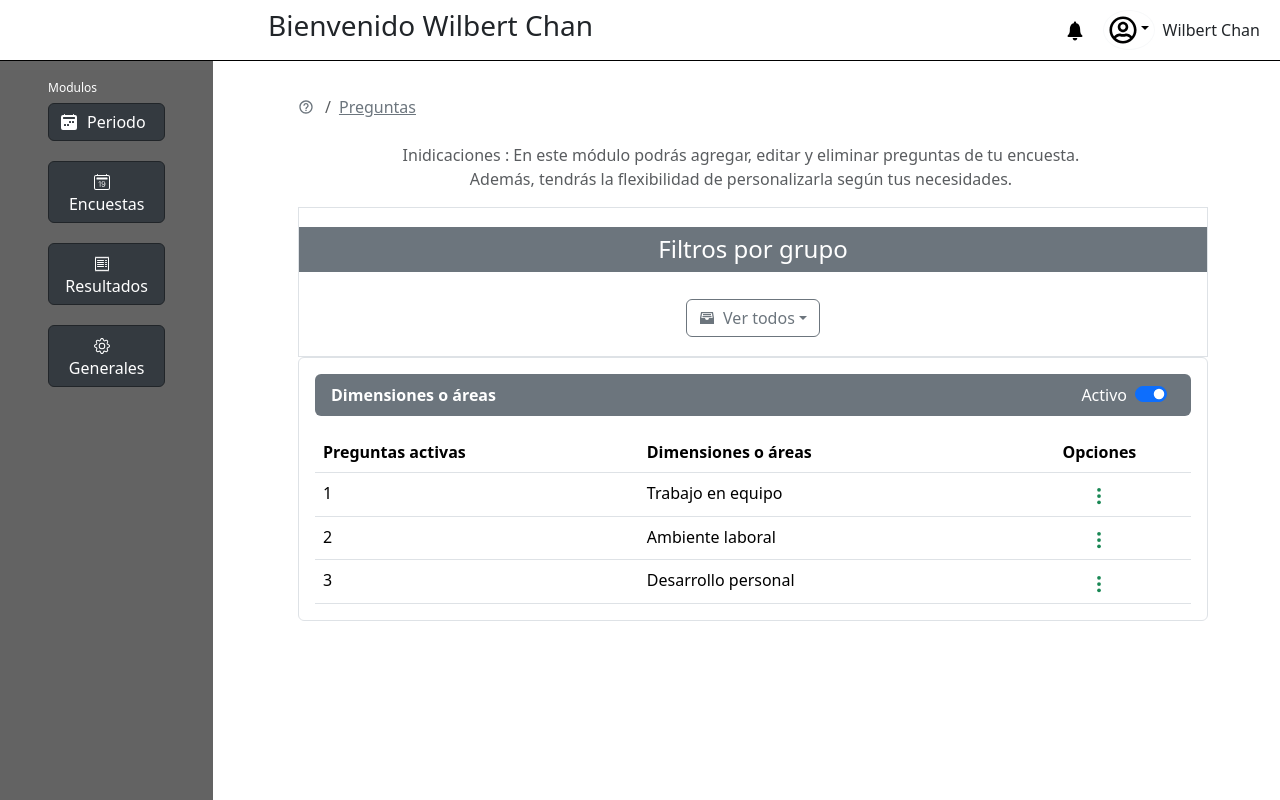
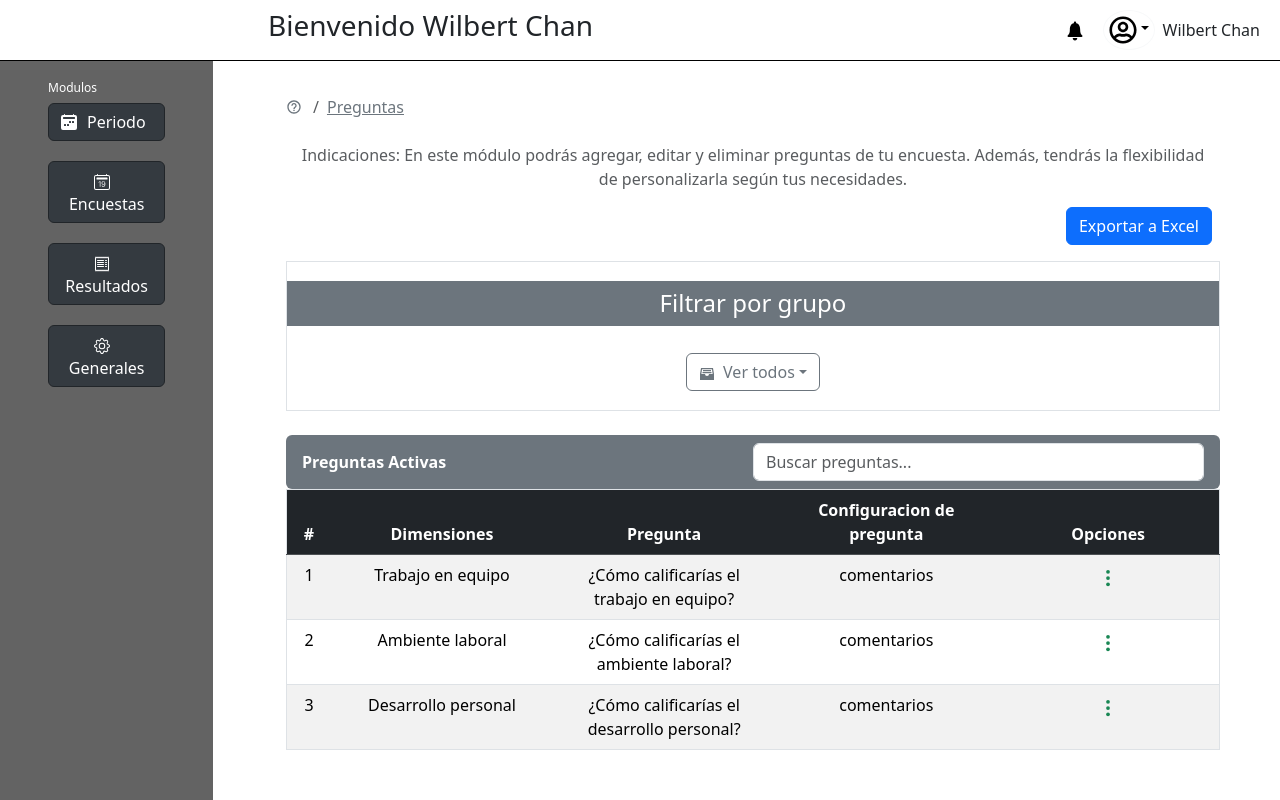
Before and after one commit to wilbert2004/Woorkfell, a React (Create React App) app in the folder frontend/: page /preguntas in a window 1280 px wide. Built offline with nearby package versions, Linux system fonts and the light colour scheme; a web font is replaced by a local one.

Commit message:
avance
Finalice los submodulos dimensiones y preguntas, si hay algo que cambiar me dicen

```diff
--- a/frontend/src/components/dimensiones.jsx
+++ b/frontend/src/components/dimensiones.jsx
@@ -1,10 +1,47 @@
-import React from "react";
+import React, { useState } from "react";
 import Home from "./home";
 import { Link } from "react-router-dom";
 import { CiUser } from "react-icons/ci";
 import { IoFileTrayFullSharp } from "react-icons/io5";
 import { IoEllipsisVertical } from "react-icons/io5";
-const dimensiones = () => {
+const Dimensiones = () => {
+  {/*Esto guarda, rastrea y cambia los valores de las dimensiones
+  y el nombre de la dimensión que se está editando.
+    */}
+
+
+  const [dimensiones, setDimensiones] = useState([
+    { id: 1, name: "Trabajo en equipo" },
+    { id: 2, name: "Ambiente laboral" },
+    { id: 3, name: "Desarrollo personal" },
+  ]);
+
+  const [editId, setEditId] = useState(null);
+  const [editValue, setEditValue] = useState("");
+  const [editName, setEditName] = useState("");
+  const handleEdit = (id, name) => {
+    setEditId(id);
+    setEditValue(name);
+  };
+  const handleSave = (id) => {
+    setDimensiones(
+      dimensiones.map((item) =>
+        item.id === id ? { ...item, name: editValue } : item
+      )
+    );
+    setEditId(null);
+  };
+  // Filtrado por búsqueda o categoría
+
+  const [search, setSearch] = useState("");
+  const [filtro, setFiltro] = useState("Ver todos");
+  const filteredDimensiones = dimensiones.filter(
+    (item) =>
+      (filtro === "Ver todos" || item.name === filtro) &&
+      item.name.toLowerCase().includes(search.toLowerCase())
+  );
+
+
   return (
     <Home>
       <div className="container-fluid">
@@ -13,7 +50,7 @@ const dimensiones = () => {
             <nav aria-label="breadcrumb">
               <ol className="breadcrumb">
                 <li className="breadcrumb-item">
-                  <Link to="/configuracion" className="link-secondary">
+                  <Link to="/dimensiones" className="link-secondary">
                     <CiUser style={{ marginRight: "3px" }} />
                   </Link>
                 </li>
@@ -43,32 +80,40 @@ const dimensiones = () => {
             </div>
 
 
-            <div className="container border w-100 d-flex flex-column justify-content-evenly align-items-center " style={{ height: "150px", padding: "0px", paddingTop: "0px" }}>
+            <div className="container border w-70 d-flex flex-column justify-content-evenly align-items-center " style={{ height: "150px", padding: "0px", paddingTop: "0px" }}>
 
               <div className="w-100 bg-secondary text-white text-center py-2">
-                <p className="h4 mb-0">Dimensiones de las encuestas</p>
+                <p className="h4 mb-0">Dimensiones o Áreas</p>
               </div>
 
               <div className="dropdown text-center mt-2">
+                <div className="dropdown">
                   <button
-                  className="btn btn-outline-secondary dropdown-toggle d-flex align-items-center justify-content-center "
+                    className="btn btn-outline-secondary dropdown-toggle w-100"
                     type="button"
                     data-bs-toggle="dropdown"
-                  aria-expanded="false"
                   >
-                  <IoFileTrayFullSharp className="me-2" /> Dimensiones o áreas
+                    <IoFileTrayFullSharp className="me-2" />
+                    {filtro}
                   </button>
                   <ul className="dropdown-menu w-100">
-                  {["Trabajo en equipo", "Ambiente laboral", "Desarrollo personal"].map((item) => (
+                    {["Ver todos", "Trabajo en equipo", "Ambiente laboral", "Desarrollo personal"].map(
+                      (item) => (
                         <li key={item}>
-                      <button className="dropdown-item text-center" type="button">
+                          <button
+                            className="dropdown-item"
+                            onClick={() => setFiltro(item)}
+                          >
                             {item}
                           </button>
                         </li>
-                  ))}
+                      )
+                    )}
                   </ul>
                 </div>
               </div>
+            </div>
+
 
             <div className="container border rounded p-3">
 
@@ -92,22 +137,42 @@ const dimensiones = () => {
                   </tr>
                 </thead>
                 <tbody>
-                  {[
-                    { id: 1, name: "Trabajo en equipo" },
-                    { id: 2, name: "Ambiente laboral" },
-                    { id: 3, name: "Desarrollo personal" },
-                  ].map((item) => (
+                  {filteredDimensiones.map((item) => (
                     <tr key={item.id}>
                       <td>{item.id}</td>
-                      <td>{item.name}</td>
+                      <td>
+                        {editId === item.id ? (
+                          <input
+                            type="text"
+                            value={editValue}
+                            onChange={(e) => setEditValue(e.target.value)}
+                            className="form-control"
+                          />
+                        ) : (
+                          item.name
+                        )}
+                      </td>
                       <td className="text-center">
-                        <button className="btn btn-link text-success p-0">
+                        {editId === item.id ? (
+                          <button
+                            className="btn btn-success btn-sm"
+                            onClick={() => handleSave(item.id)}
+                          >
+                            Guardar
+                          </button>
+                        ) : (
+                          <button
+                            className="btn btn-link text-success p-0"
+                            onClick={() => handleEdit(item.id, item.name)}
+                          >
                             <IoEllipsisVertical size={20} />
                           </button>
+                        )}
                       </td>
                     </tr>
                   ))}
                 </tbody>
+
               </table>
             </div>
 
@@ -119,4 +184,4 @@ const dimensiones = () => {
   );
 };
 
-export default dimensiones;
+export default Dimensiones;
--- a/frontend/src/components/preguntas.jsx
+++ b/frontend/src/components/preguntas.jsx
@@ -1,19 +1,55 @@
-import React from "react";
+import React, { useState } from "react";
 import Home from "./home";
 import { Link } from "react-router-dom";
 import { MdHelpOutline } from "react-icons/md";
-import { IoFileTrayFullSharp } from "react-icons/io5";
-import { IoEllipsisVertical } from "react-icons/io5";
-const preguntas = () => {
+import { IoFileTrayFullSharp, IoEllipsisVertical } from "react-icons/io5";
+
+const Preguntas = () => {
+  const [preguntas, setPreguntas] = useState([
+    { id: 1, name: "Trabajo en equipo", ask: "¿Cómo calificarías el trabajo en equipo?", scale: "comentarios" },
+    { id: 2, name: "Ambiente laboral", ask: "¿Cómo calificarías el ambiente laboral?", scale: "comentarios" },
+    { id: 3, name: "Desarrollo personal", ask: "¿Cómo calificarías el desarrollo personal?", scale: "comentarios" },
+
+  ]);
+
+  const [editId, setEditId] = useState(null);
+  const [editValue, setEditValue] = useState("");
+  const [editName, setEditName] = useState("");
+  const [editAsk, setEditAsk] = useState("");
+  const [editScale, setEditScale] = useState("");
+  const handleEdit = (id, name, ask, scale) => {
+    setEditId(id);
+    setEditValue(name);
+    setEditAsk(ask);
+    setEditScale(scale);
+  };
+  const handleSave = (id) => {
+    setPreguntas(
+      preguntas.map((item) =>
+        item.id === id ? { ...item, name: editValue, ask: editAsk, scale: editScale } : item
+      )
+    );
+    setEditId(null);
+  };
+  // Filtrado por búsqueda o categoría
+
+  const [search, setSearch] = useState("");
+  const [filtro, setFiltro] = useState("Ver todos");
+  const filteredPreguntas = preguntas.filter(
+    (item) =>
+      (filtro === "Ver todos" || item.name.toLowerCase().includes(filtro.toLowerCase())) &&
+      item.name.toLowerCase().includes(search.toLowerCase())
+  );
+
   return (
     <Home>
-      <div className="container-fluid">
       <div className="container">
+        {/* Navegación */}
         <div className="navbar">
           <nav aria-label="breadcrumb">
             <ol className="breadcrumb">
               <li className="breadcrumb-item">
-                  <Link to="/configuracion" className="link-secondary">
+                <Link to="/dimensiones" className="link-secondary">
                   <MdHelpOutline style={{ marginRight: "3px" }} />
                 </Link>
               </li>
@@ -22,80 +58,167 @@ const preguntas = () => {
                 aria-current="page"
                 style={{ marginTop: "2px" }}
               >
-                  {/*Esto me ridirige a un lugar */}
-                  <Link to="/dimensiones" className="link-secondary">
+                <Link to="/preguntas" className="link-secondary">
                   Preguntas
                 </Link>
               </li>
             </ol>
           </nav>
         </div>
-          <div>
 
-            <div className="container">
-              <div className="row justify-content-center">
-                <div className="col-md-10 text-center">
+        {/* Instrucciones */}
+        <div className="container text-center mb-3">
           <p className="text-muted">
-                    Inidicaciones : En este módulo podrás agregar, editar y eliminar preguntas de tu encuesta. Además, tendrás la flexibilidad de personalizarla según tus necesidades.                  </p>
+            Indicaciones: En este módulo podrás agregar, editar y eliminar
+            preguntas de tu encuesta. Además, tendrás la flexibilidad de
+            personalizarla según tus necesidades.
+          </p>
+        </div>
+
+        {/* Botones de Exportar */}
+        <div className="d-flex justify-content-end mb-3">
+          <button className="btn btn-primary me-2">Exportar a Excel</button>
+
+        </div>
+
+        {/* Filtros y Buscador */}
+        <div className="container border w-70 d-flex flex-column justify-content-evenly align-items-center " style={{ height: "150px", padding: "0px", paddingTop: "0px" }}>
+
+          <div className="w-100 bg-secondary text-white text-center py-2">
+            <p className="h4 mb-0">Filtrar por grupo</p>
+          </div>
+
+          <div className="dropdown text-center mt-2">
+            <div className="dropdown">
+              <button
+                className="btn btn-outline-secondary dropdown-toggle w-100"
+                type="button"
+                data-bs-toggle="dropdown"
+              >
+                <IoFileTrayFullSharp className="me-2" />
+                {filtro}
+              </button>
+              <ul className="dropdown-menu w-100">
+                {["Ver todos", "Trabajo en equipo", "Ambiente laboral", "Desarrollo personal"].map(
+                  (item) => (
+                    <li key={item}>
+                      <button
+                        className="dropdown-item"
+                        onClick={() => setFiltro(item)}
+                      >
+                        {item}
+                      </button>
+                    </li>
+                  )
+                )}
+              </ul>
             </div>
           </div>
         </div>
 
-
-            <div className="container border w-100 d-flex flex-column justify-content-evenly align-items-center " style={{ height: "150px", padding: "0px", paddingTop: "0px" }}>
-
-              <div className="w-100 bg-secondary text-white text-center py-2">
-                <p className="h4 mb-0">Filtros por grupo</p>
-              </div>
-
-              <div className="dropdown text-center mt-2">
-                <button
-                  className="btn btn-outline-secondary dropdown-toggle d-flex align-items-center justify-content-center "
-                  type="button"
-                  data-bs-toggle="dropdown"
-                  aria-expanded="false"
-                >
-                  <IoFileTrayFullSharp className="me-2" /> Ver todos
-                </button>
-                <ul className="dropdown-menu w-100">
-                  {["Trabajo en equipo", "Ambiente laboral", "Desarrollo personal"].map((item) => (
-                    <li key={item}>
-                      <button className="dropdown-item text-center" type="button">
-                        {item}
-                      </button>
-                    </li>
-                  ))}
-                </ul>
+        {/* Tabla */}
+        <div className="mt-4">
+          <div className="d-flex justify-content-between align-items-center bg-secondary text-white px-3 py-2 rounded">
+            <span className="fw-bold">Preguntas Activas</span>
+            <div className="col-md-6">
+              <input
+                type="text"
+                className="form-control"
+                placeholder="Buscar preguntas..."
+                value={search}
+                onChange={(e) => setSearch(e.target.value)}
+              />
             </div>
           </div>
+          <table className="table table-striped border table-responsive text-center"
+            style={{ tableLayout: "fixed" }}>
+            <thead class="table-light">
 
+              <tr className="table-dark">
+                <th scope="col" style={{ width: "5%" }}>
+                  #
+                </th>
+                <th scope="col" style={{ width: "25%" }}>
+                  Dimensiones
+                </th>
+                <th scope="col" style={{ width: "25%" }}>
+                  Pregunta
+                </th>
+                <th scope="col" style={{ width: "25%" }}>
+                  Configuracion de pregunta
+                </th>
+                <th scope="col" style={{ width: "25%" }}>
+                  Opciones
+
+                </th>
+              </tr>
+
+
+            </thead>
+            <tbody >
+              {filteredPreguntas.map((item) => (
+                <tr key={item.id}>
+                  <td>{item.id}</td>
+                  <td>
+                    {editId === item.id ? (
+                      <input
+                        type="text"
+                        value={editValue}
+                        onChange={(e) => setEditValue(e.target.value)}
+                        className="form-control"
+                      />
+                    ) : (
+                      item.name
+                    )}
+                  </td>
+                  <td>{item.ask}</td>
+                  <td>{item.scale}</td>
+                  <td className="text-center">
+                    {editId === item.id ? (
+                      <button
+                        className="btn btn-success btn-sm"
+                        onClick={() => handleSave(item.id)}
+                      >
+                        Guardar
+                      </button>
+                    ) : (
+                      <button
+                        className="btn btn-link text-success p-0"
+                        onClick={() => handleEdit(item.id, item.name, item.ask, item.scale)}
+                      >
+                        <IoEllipsisVertical size={20} />
+                      </button>
+                    )}
+                  </td>
+                </tr>
+              ))}
+            </tbody>
+          </table>
+        </div>
+        {/* VERSION ANTERIORS
         <div className="container border rounded p-3">
-
           <div className="d-flex justify-content-between align-items-center bg-secondary text-white px-3 py-2 rounded">
-                <span className="fw-bold">Dimensiones o áreas</span>
-                <div className="d-flex align-items-center">
-                  <span className="me-2">Activo</span>
-                  <div className="form-check form-switch">
-                    <input className="form-check-input" type="checkbox" defaultChecked />
+            <span className="fw-bold">Preguntas Activas</span>
+            <div className="col-md-6">
+              <input
+                type="text"
+                className="form-control"
+                placeholder="Buscar preguntas..."
+                value={search}
+                onChange={(e) => setSearch(e.target.value)}
+              />
             </div>
           </div>
-              </div>
-
-
-              <table className="table mt-3 mb-0">
+          <table className="table mt-4">
             <thead className="bg-secondary text-white">
               <tr>
-                    <th scope="col">Preguntas activas</th>
+                <th scope="col">ID</th>
                 <th scope="col">Dimensiones o áreas</th>
                 <th scope="col" className="text-center">Opciones</th>
               </tr>
             </thead>
             <tbody>
-                  {[
-                    { id: 1, name: "Trabajo en equipo" },
-                    { id: 2, name: "Ambiente laboral" },
-                    { id: 3, name: "Desarrollo personal" },
-                  ].map((item) => (
+              {filteredData.map((item) => (
                 <tr key={item.id}>
                   <td>{item.id}</td>
                   <td>{item.name}</td>
@@ -106,15 +229,20 @@ const preguntas = () => {
                   </td>
                 </tr>
               ))}
+              {filteredData.length === 0 && (
+                <tr>
+                  <td colSpan="3" className="text-center text-muted">
+                    No hay resultados para mostrar
+                  </td>
+                </tr>
+              )}
             </tbody>
           </table>
         </div>
-
-          </div>
-        </div>
+      */}
       </div>
     </Home>
   );
 };
 
-export default preguntas;
+export default Preguntas;
```
Lines whose indentation alone changed are shown as unchanged.
